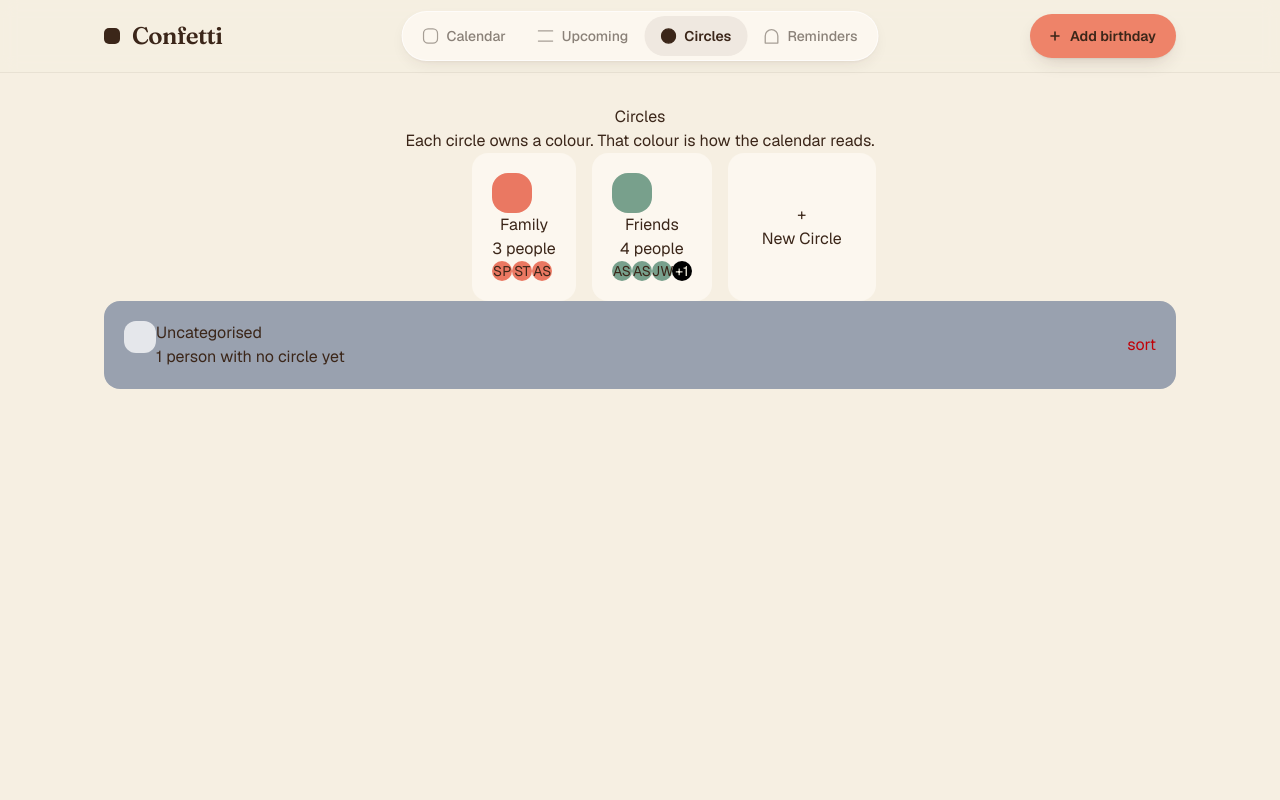
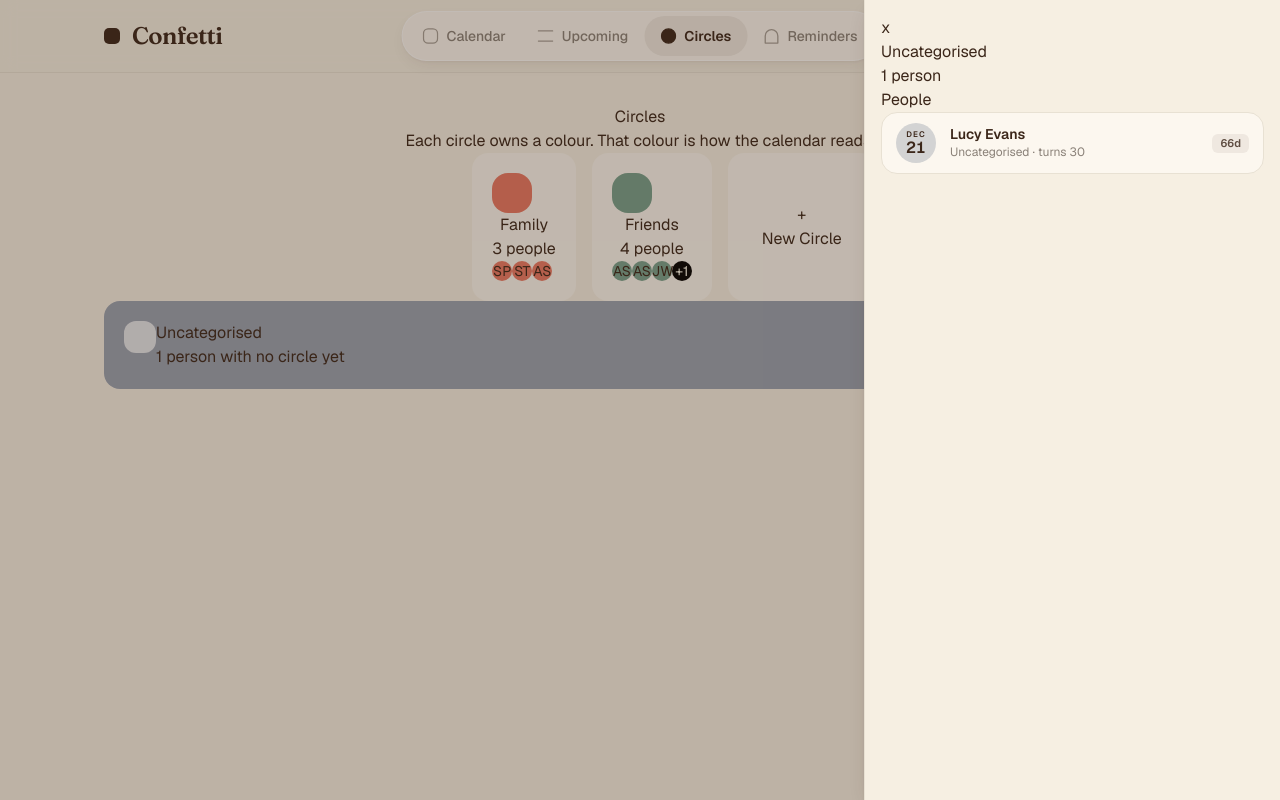
Before and after one commit to Dbrowne14/Confetti, a Next.js app: page /circles in a window 1280 px wide. Both pictures are taken after a click on the button "sort". Built offline with nearby package versions, Linux system fonts and the light colour scheme.

Commit message:
Introducing standardised row UIs

```diff
--- a/components/circles/UncategorisedGroup.tsx
+++ b/components/circles/UncategorisedGroup.tsx
@@ -1,5 +1,15 @@
+"use client";
 import { Circle } from "@/lib/data/circles";
 import { Person } from "@/lib/data/people";
+import { Drawer } from "./Drawer";
+import { useState } from "react";
+import { BirthdayRow } from "../ui/BirthdayRow";
+import {
+  getUpcomingBirthdays,
+  UpcomingBirthday,
+} from "@/lib/utils/birthdayUtils";
+import { getDaysUntil } from "@/lib/utils/dateUtils";
+import { UpcomingBirthdayRow } from "../upcoming/UpcomingDisplay";
 
 export const UncategorisedGroup = ({
   people,
@@ -8,9 +18,19 @@ export const UncategorisedGroup = ({
   people: Person[];
   circles: Circle[];
 }) => {
+  const [drawerOpen, setDrawerOpen] = useState(false);
+
   const UncategorisedGroup = people.filter(
     (person) => person.circleId === null,
   );
+
+  const openDrawer = () => {
+    setDrawerOpen(true);
+  };
+
+  const closeDrawer = () => {
+    setDrawerOpen(false);
+  };
 
   return (
     <div className="w-full flex justify-between bg-gray-400 p-5 rounded-2xl">
@@ -25,7 +45,59 @@ export const UncategorisedGroup = ({
           </div>
         </div>
       </div>
-      <button className="text-red-700">sort</button>
+      <button className="text-red-700" onClick={openDrawer}>
+        sort
+      </button>
+      {drawerOpen && (
+        <UncategorisedDrawer
+          closeDrawer={closeDrawer}
+          people={UncategorisedGroup}
+        />
+      )}
     </div>
   );
 };
+
+const UncategorisedDrawer = ({
+  closeDrawer,
+  people,
+}: {
+  closeDrawer: () => void;
+  people: Person[];
+}) => {
+  const today = new Date();
+  const upComingBirthdays = getUpcomingBirthdays(people, today);
+  return (
+    <Drawer closeDrawer={closeDrawer}>
+      <div>
+        <button type="button" onClick={closeDrawer}>x</button>
+        <div>Uncategorised</div>
+        <div>
+          {people.length} {people.length === 1 ? "person" : "people"}
+        </div>
+        <div>
+          <PeopleRow birthdays={upComingBirthdays} />
+        </div>
+      </div>
+    </Drawer>
+  );
+};
+
+const PeopleRow = ({ birthdays }: { birthdays: UpcomingBirthday[] }) => {
+  const today = new Date();
+  return (
+    <div className="w-full">
+      <div>People</div>
+      {birthdays.map((birthday) => {
+        return (
+          <UpcomingBirthdayRow
+            birthday={birthday}
+            circle={undefined}
+            daysAway={getDaysUntil(birthday.date, today)}
+            key={birthday.person.id}
+          />
+        );
+      })}
+    </div>
+  );
+};
--- a/components/upcoming/UpcomingDisplay.tsx
+++ b/components/upcoming/UpcomingDisplay.tsx
@@ -64,7 +64,7 @@ export const UpcomingDisplay = ({
   );
 };
 
-const UpcomingBirthdayRow = ({
+export const UpcomingBirthdayRow = ({
   birthday,
   circle,
   daysAway,
@@ -76,7 +76,7 @@ const UpcomingBirthdayRow = ({
   const isSoon = daysAway < SOON_THRESHOLD_DAYS;
   const{openProfile} = useAddProfile();
   return (
-    <button className="flex items-center gap-3 rounded-2xl border border-confetti-border bg-confetti-surface px-3 py-2.5 sm:px-3.5" onClick={()=> openProfile(birthday.person.id)}>
+    <button className="flex items-center w-full gap-3 rounded-2xl border border-confetti-border bg-confetti-surface px-3 py-2.5 sm:px-3.5" onClick={()=> openProfile(birthday.person.id)}>
       <BirthdayRow
         person={birthday.person}
         circle={circle}
```
